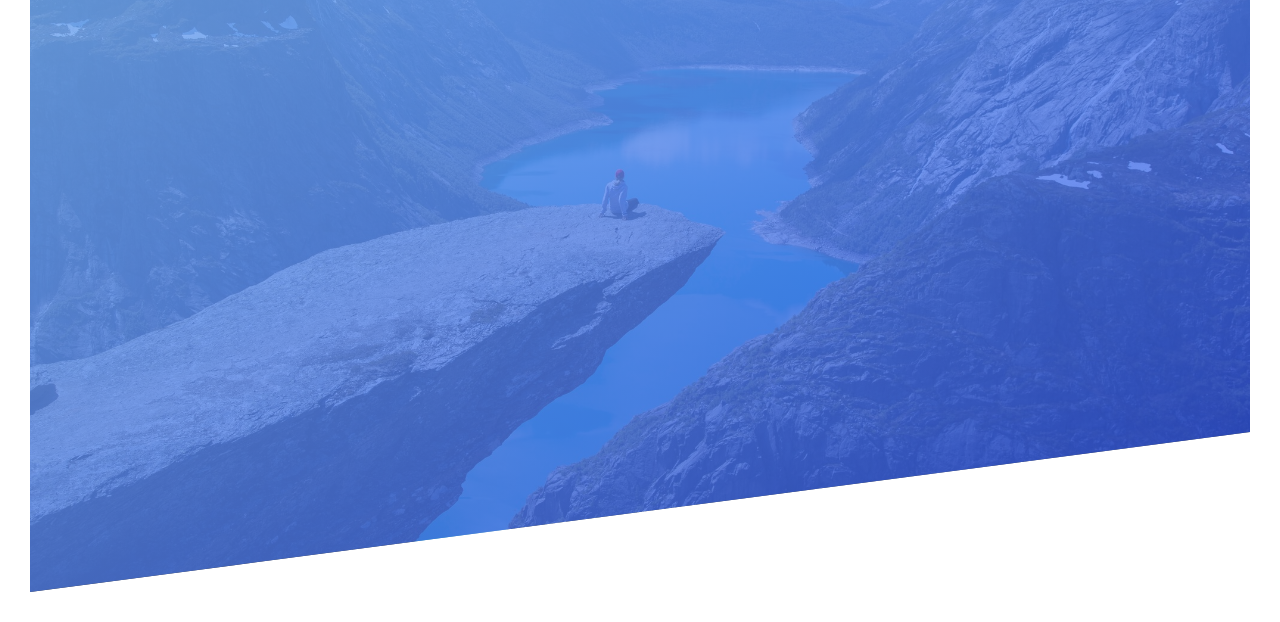
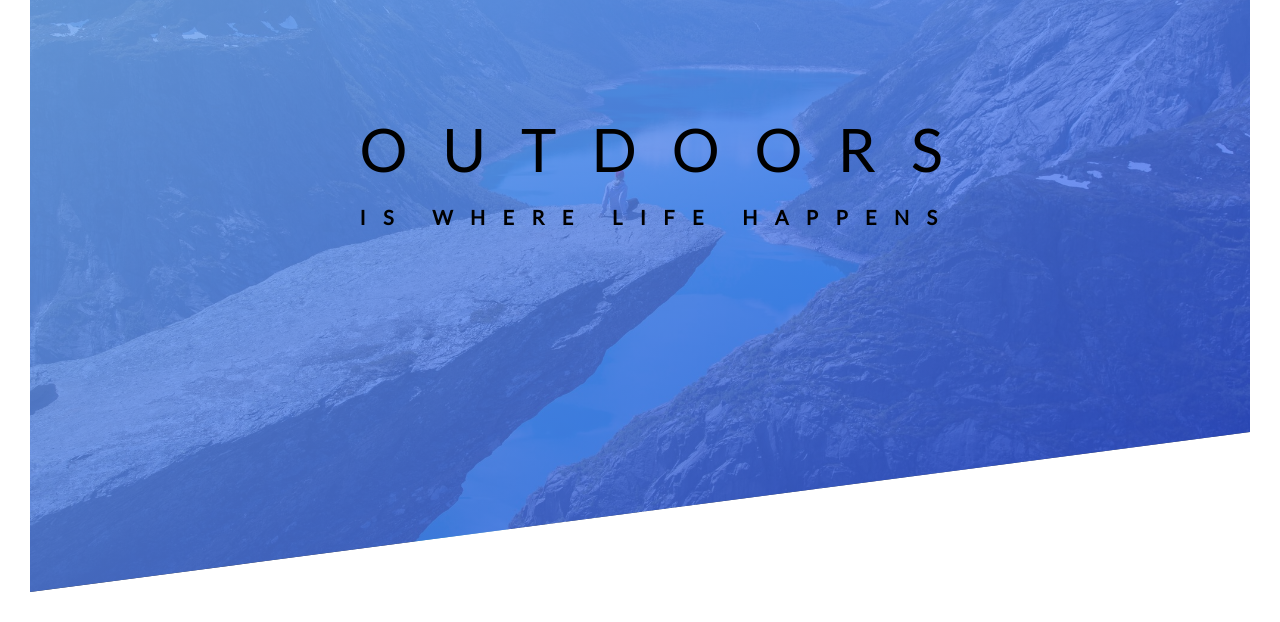
Before and after one commit to charleslukes/natours, a plain HTML site: page index.html in a window 1280 px wide. Shown: the part 198-820 px from the top of the page. Drawn offline with Linux system fonts and the light colour scheme.

Commit message:
centered the title

```diff
--- a/index.html
+++ b/index.html
@@ -14,6 +14,18 @@
       <div class="logo-box">
         <img src="./img/premium.png" alt="a crown logo" class="logo">
       </div>
+
+      <div class="text-box">
+        <h1 class="heading-primary">
+          <span class="heading-primary-main">
+            outdoors
+          </span>
+          <span class="heading-primary-sub">
+            is where life happens
+          </span>
+        </h1>
+      </div>
+
    </header>
 </body>
 </html>
--- a/style.css
+++ b/style.css
@@ -32,3 +32,29 @@ body {
 .logo {
   height: 40px;
 }
+
+.text-box {
+  /* to center the title */
+  position: absolute;
+  top: 35%;
+  left: 27%;
+}
+
+.heading-primary {
+  text-transform: uppercase;
+  color: #000;
+}
+
+.heading-primary-main {
+   display: block ;
+   font-size: 60px;
+   font-weight: 100;
+    letter-spacing: 35px;
+}
+
+.heading-primary-sub {
+  display: block;
+  font-size: 20px;
+  font-weight: 700;
+  letter-spacing: 17.4px;
+}
```
